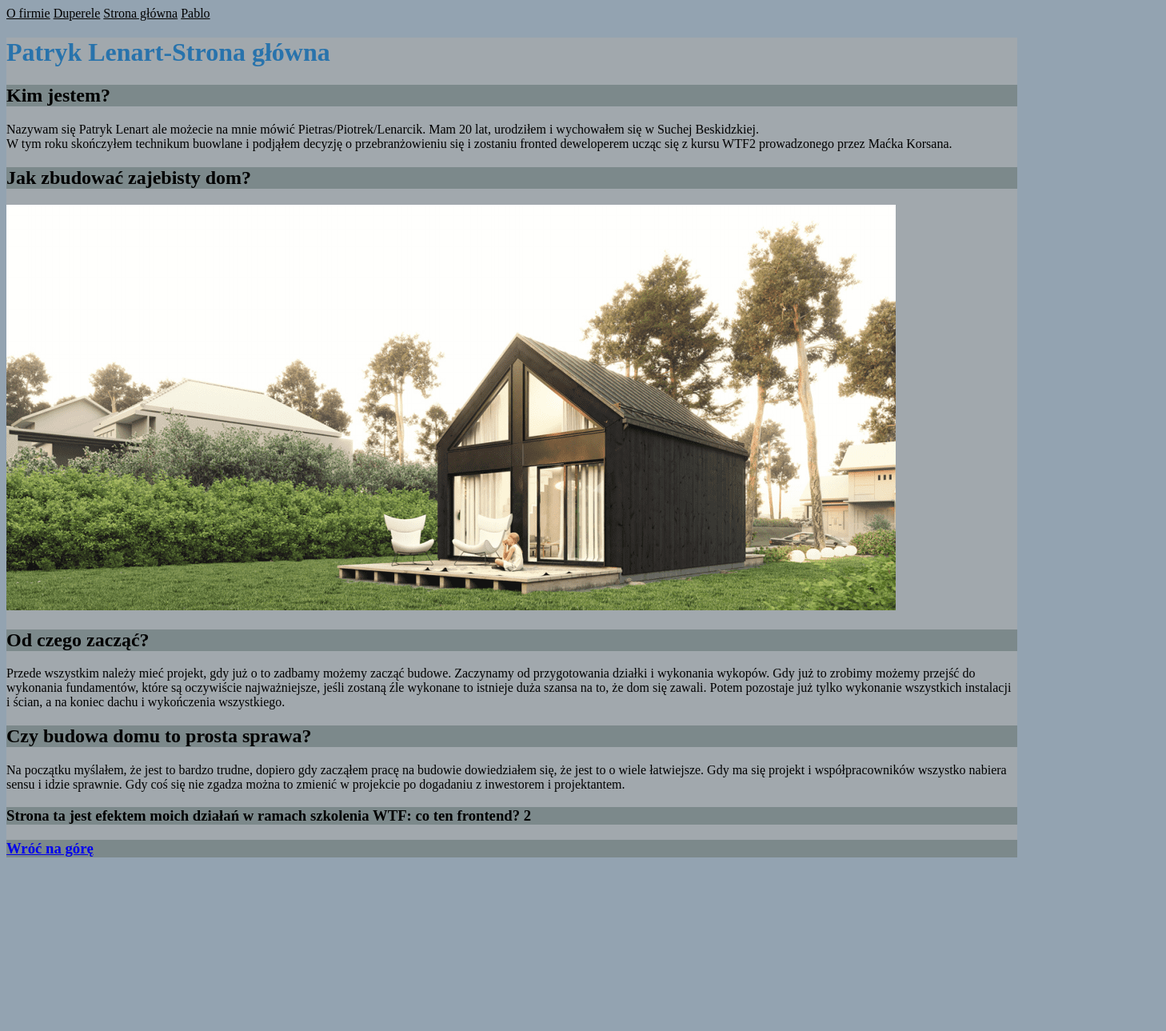
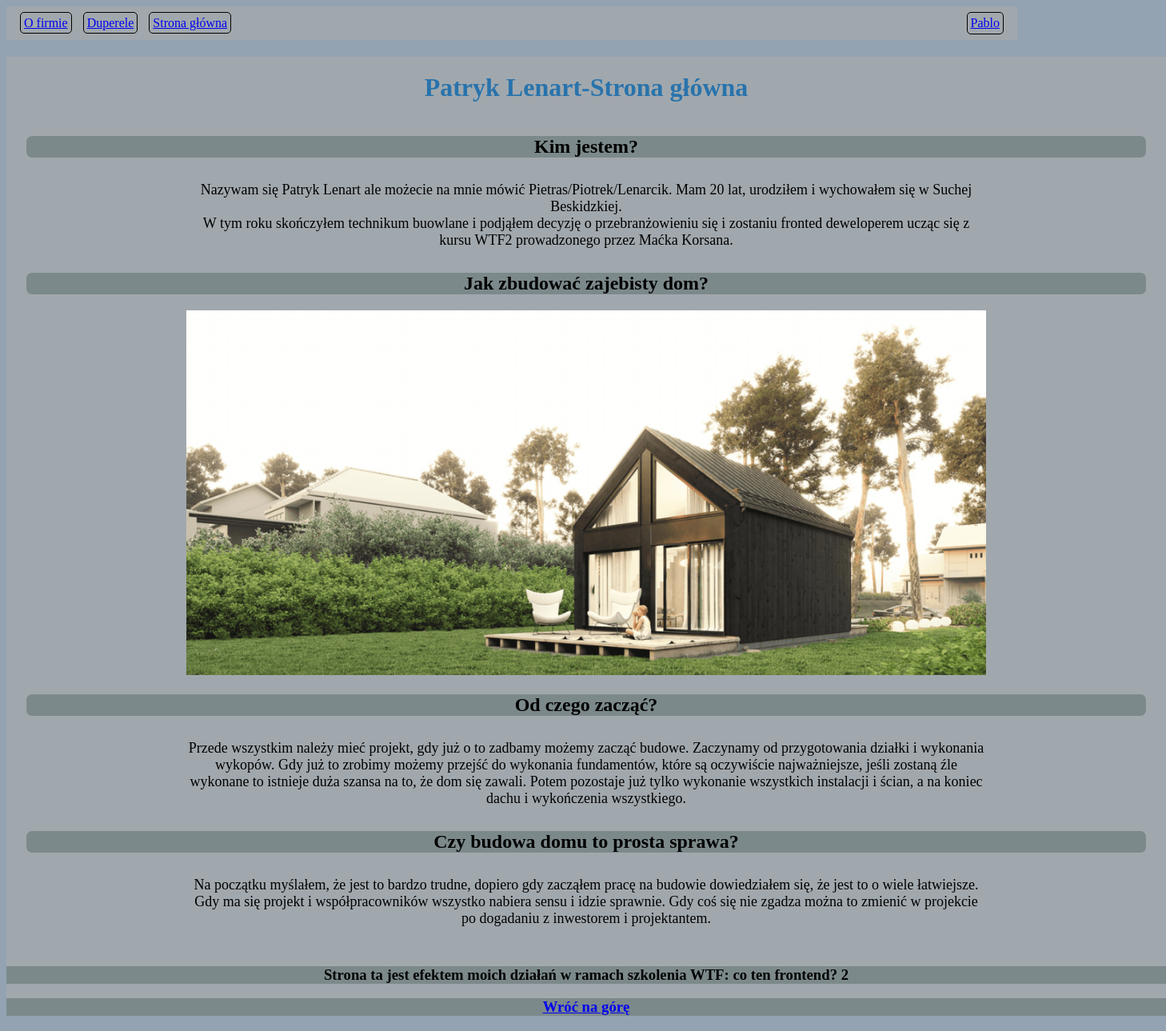
Before and after one commit to patryk-lenart/homepage, a plain HTML site: page index.html in a window 1280 px wide. Shown: the whole page at 80% size, 1458 px wide, since content can reach past the window. Before the commit the page ends 1090 px from the top, so only its background shows below. Drawn offline with Linux system fonts and the light colour scheme.

Commit message:
centered

```diff
--- a/index.html
+++ b/index.html
@@ -1,73 +1,76 @@
 <!DOCTYPE html>
 <html lang="pl">
-
   <head>
-    <meta charset="UTF-8">
-    <meta http-equiv="X-UA-Compatible" content="IE=edge">
-    <meta name="viewport" content="width=device-width, initial-scale=1.0">
+    <meta charset="UTF-8" />
+    <meta http-equiv="X-UA-Compatible" content="IE=edge" />
+    <meta name="viewport" content="width=device-width, initial-scale=1.0" />
     <title>Strona Patryka</title>
 
-    <link href="style.css" rel="stylesheet" type="text/css">
+    <link href="style.css" rel="stylesheet" type="text/css" />
     <script src="main.js"></script>
-
   </head>
 
   <body>
     <header class="links">
-        <nav>
-            <a class="main-link" href="zaria.html">O firmie</a>
-            <a class="main-link" href="uwu.html">Duperele</a>
-            <a class="main-link" href="index.html">Strona główna</a>
-            <a class="main-link" href="pablo.html">Pablo</a>
-
-
+      <nav class="links__bar">
+        <a class="links__bar--link" href="zaria.html">O firmie</a>
+        <a class="links__bar--link" href="uwu.html">Duperele</a>
+        <a class="links__bar--link" href="index.html">Strona główna</a>
+        <a class="links__bar--link links__bar--link--pablo" href="pablo.html">Pablo</a>
       </nav>
     </header>
     <main>
-
       <header>
         <h1 class="main-heading" id="top">Patryk Lenart-Strona główna</h1>
       </header>
 
       <section>
-            <h2 class="heading"> Kim jestem?</h2>
+        <h2 class="heading">Kim jestem?</h2>
 
-            <p>Nazywam się Patryk Lenart ale możecie na mnie mówić Pietras/Piotrek/Lenarcik.
-                Mam 20 lat, urodziłem i wychowałem się w Suchej Beskidzkiej. <br>W tym roku skończyłem technikum
-                buowlane i
-                podjąłem decyzję o przebranżowieniu się i zostaniu fronted deweloperem ucząc się z kursu WTF2
-                prowadzonego przez Maćka Korsana.</p>
+        <p class="heading__about-me">
+          Nazywam się Patryk Lenart ale możecie na mnie mówić
+          Pietras/Piotrek/Lenarcik. Mam 20 lat, urodziłem i wychowałem się w
+          Suchej Beskidzkiej. <br />W tym roku skończyłem technikum buowlane i
+          podjąłem decyzję o przebranżowieniu się i zostaniu fronted deweloperem
+          ucząc się z kursu WTF2 prowadzonego przez Maćka Korsana.
+        </p>
       </section>
 
       <section>
         <h2 class="heading">Jak zbudować zajebisty dom?</h2>
-            <img src="zaria1.png" alt="dom" />
+        <img src="zaria1.png" alt="dom" class="image"/>
         <article>
           <h2 class="heading">Od czego zacząć?</h2>
-                <p>Przede wszystkim należy mieć projekt, gdy już o to zadbamy możemy zacząć budowe.
-                    Zaczynamy od przygotowania działki i wykonania wykopów.
-                    Gdy już to zrobimy możemy przejść do wykonania fundamentów, które są oczywiście najważniejsze, jeśli
-                    zostaną źle wykonane to istnieje duża szansa na to, że dom się zawali.
-                    Potem pozostaje już tylko wykonanie wszystkich instalacji i ścian, a na koniec dachu i wykończenia
-                    wszystkiego.</p>
+          <p class="heading__how-to-start">
+            Przede wszystkim należy mieć projekt, gdy już o to zadbamy możemy
+            zacząć budowe. Zaczynamy od przygotowania działki i wykonania
+            wykopów. Gdy już to zrobimy możemy przejść do wykonania fundamentów,
+            które są oczywiście najważniejsze, jeśli zostaną źle wykonane to
+            istnieje duża szansa na to, że dom się zawali. Potem pozostaje już
+            tylko wykonanie wszystkich instalacji i ścian, a na koniec dachu i
+            wykończenia wszystkiego.
+          </p>
         </article>
 
         <article>
           <h2 class="heading">Czy budowa domu to prosta sprawa?</h2>
-                <p>Na początku myślałem, że jest to bardzo trudne, dopiero gdy zacząłem pracę na budowie dowiedziałem
-                    się,
-                    że jest to o wiele łatwiejsze. Gdy ma się projekt i współpracowników wszystko nabiera sensu i idzie
-                    sprawnie.
-                    Gdy coś się nie zgadza można to zmienić w projekcie po dogadaniu z inwestorem i projektantem.</p>
+          <p class="heading__is-it-easy">
+            Na początku myślałem, że jest to bardzo trudne, dopiero gdy zacząłem
+            pracę na budowie dowiedziałem się, że jest to o wiele łatwiejsze.
+            Gdy ma się projekt i współpracowników wszystko nabiera sensu i idzie
+            sprawnie. Gdy coś się nie zgadza można to zmienić w projekcie po
+            dogadaniu z inwestorem i projektantem.
+          </p>
         </article>
       </section>
 
       <footer>
-            <h3>Strona ta jest efektem moich działań w ramach szkolenia WTF: co ten frontend? 2</h3>
+        <h3>
+          Strona ta jest efektem moich działań w ramach szkolenia WTF: co ten
+          frontend? 2
+        </h3>
       </footer>
       <h3><a href="#top">Wróć na górę</a></h3>
-
     </main>
   </body>
-
 </html>
--- a/main.js
+++ b/main.js
@@ -1,8 +1,8 @@
-alert('hejka');
-const imie = 'Patryk';
-const age = 20
+alert("Kuba to kurwa");
+const imie = "Patryk";
+const age = 20;
 
-console.log(imie)
-console.log(age)
-console.log('hejoo')
-console.log(`nazywam się ${imie} i mam ${age} lat.`)
+console.log(imie);
+console.log(age);
+console.log("hejoo");
+console.log(`nazywam się ${imie} i mam ${age} lat.`);
--- a/style.css
+++ b/style.css
@@ -11,15 +11,60 @@ h3{
 }
 .main-heading{
   color:#2873ac;
+  padding:20px;
 
 }
-.main-link{
-color:black
+.links__bar{
+color:black;
+  Background:#a1a8ad;
+  padding:12px;
+
+}
+.links__bar--link{
+  border:1px black solid;
+  border-radius:5px;
+  padding:4px;
+  margin:5px;
+}
+.links__bar--link--pablo{
+  position:absolute;
+  right:20px;
+  top:10px;
 }
 .heading{
   color:black;
-    background:#7C898B
+  background:#7C898B;
+  width:1400px;
+  margin:auto;
+  border-radius:7px;
+}
+.heading__about-me{
+width:1000px;
+margin:auto;
+padding:30px;
+font-size:large;
+}
+.heading__how-to-start{
+  width:1000px;
+margin:auto;
+padding:30px;
+font-size:large;
+}
+.heading__is-it-easy{
+  width:1000px;
+margin:auto;
+padding:30px;
+font-size:large;
+}
+main{
+  width:1450px;
+  margin:auto;
+  text-align:center;
 }
 html{
   Background:#93A3B1
 }
+.image{
+  padding:20px;
+  width:1000px;
+}
```
Also changed, not shown: pablo.html (deleted, +0 -31 lines), uwu.html (+4 -5 lines), zaria.html (+32 -31 lines), dom-ikona.png (deleted), zaria2.png (deleted). Lines whose indentation alone changed are shown as unchanged.
